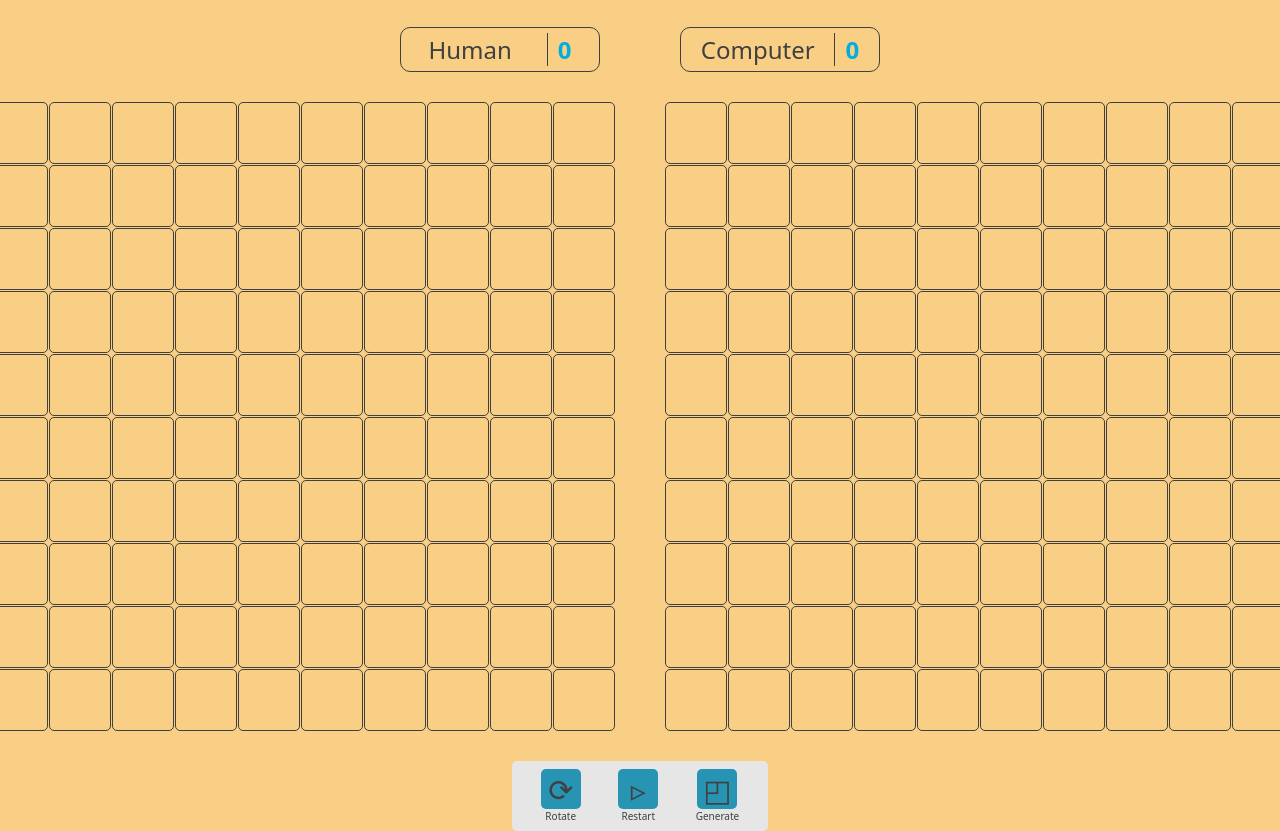
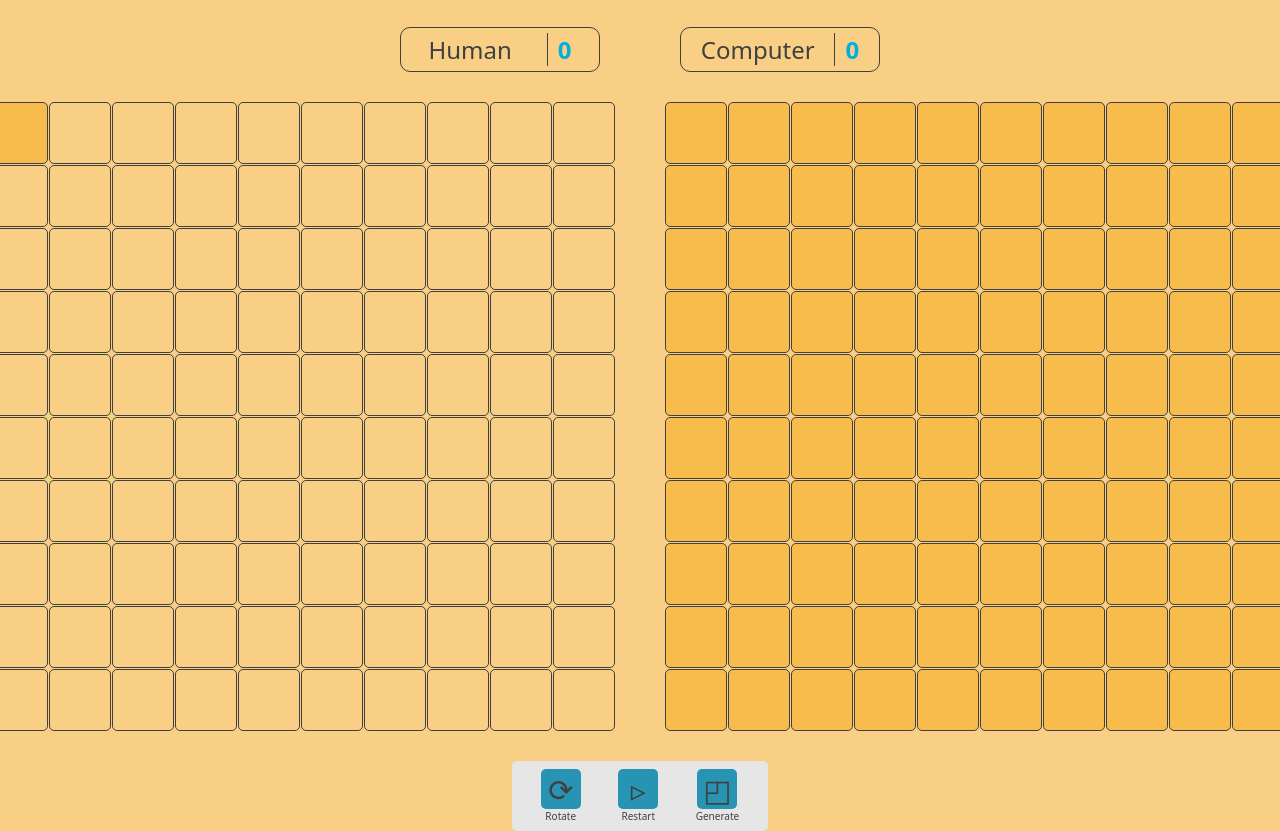
Before and after one commit to durgeshbg/battleship, a website built with webpack: page src/index.html in a window 1280 px wide. In both pictures the pointer is over the element 17 px from the left and 245 px from the top of the page. Shown: the part 112-943 px from the top of the page. Built offline with nearby package versions, Linux system fonts and the light colour scheme.

Commit message:
add: style for blur

```diff
--- a/src/style.css
+++ b/src/style.css
@@ -1,5 +1,6 @@
 :root {
   --orange: #f8cf85;
+  --dark-orange: #f8bc4d;
   --black: #404040;
   --light-blue: #00afdf;
   --blue: #2794b3;
@@ -83,6 +84,11 @@ h1 {
   border-radius: 5px;
 }
 
+.gameboard .right .cell:hover,
+.gameboard .left .cell:hover {
+  background-color: var(--dark-orange);
+}
+
 .miss {
   background-color: var(--red);
 }
@@ -94,6 +100,10 @@ h1 {
 }
 .gameboard .right .boat {
   background-color: var(--orange);
+}
+
+.gameboard .right.blur .cell {
+  background-color: var(--dark-orange);
 }
 
 .winner {
```
